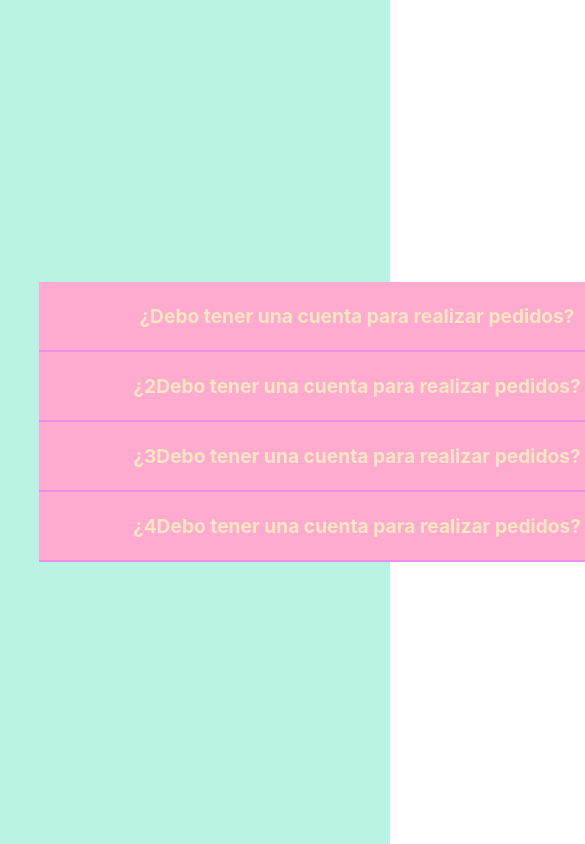
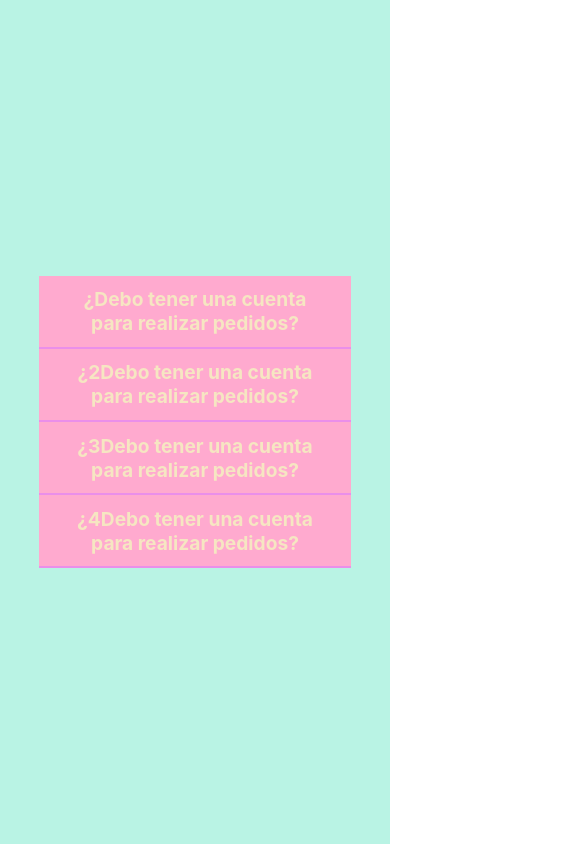
Before and after one commit to mariangelescode/react-accordion, a React (Vite) app: page / in a window 390 px wide. Shown: the top 844 px of the page, 585 px wide, since content can reach past the window. Built offline with nearby package versions, Linux system fonts and the light colour scheme.

Commit message:
style for mobile

```diff
--- a/src/Components/Accordion/Accordion.css
+++ b/src/Components/Accordion/Accordion.css
@@ -15,7 +15,7 @@
     color: #F6E6C2;
     font-size: 1.2em;
     font-weight: bolder;
-    height: 70px;
+    /* height: 70px; */
     position: relative;
 
 }
--- a/src/Components/Container/Container.css
+++ b/src/Components/Container/Container.css
@@ -1,4 +1,5 @@
 .container__section__faqs{
-    min-width: 636px;
+    max-width: 636px;
     width: 100%;
+    margin: 0 auto;
 }
```
